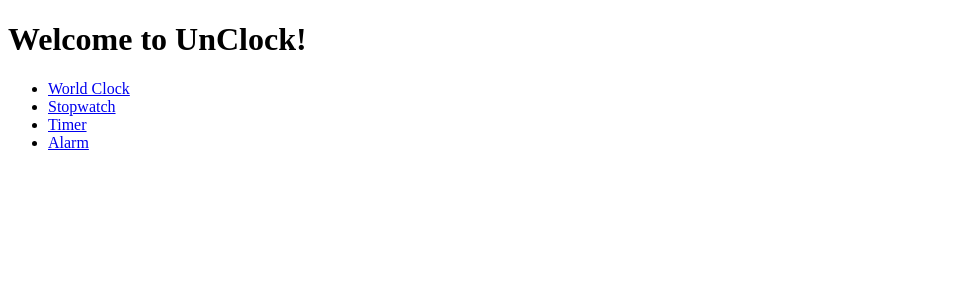
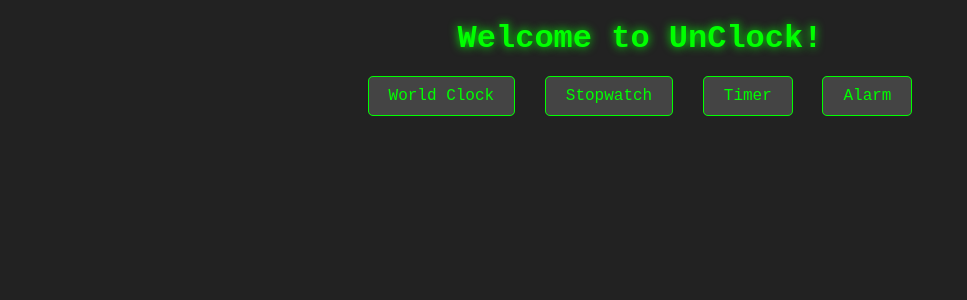
Before and after one commit to neverneeth/unclock-3, a Flask app: page / in a window 1280 px wide. Shown: the top 300 px of the page, without its empty margins (0-967 px from the left). Run offline with Flask 3, Linux system fonts and the light colour scheme.

Commit message:
world_clock_done

```diff
--- a/templates/index.html
+++ b/templates/index.html
@@ -3,10 +3,50 @@
 <head>
     <meta charset="UTF-8">
     <title>UnClock</title>
+    <style>
+        body {
+            font-family: 'Courier New', Courier, monospace;
+            background-color: #222;
+            color: #00FF00;
+            text-align: center;
+            margin: 0;
+            padding: 0;
+        }
+
+        h1.title {
+            margin: 20px 0;
+            text-shadow: 0 0 10px #00FF00;
+        }
+
+        ul.nav {
+            list-style-type: none;
+            padding: 0;
+        }
+
+        ul.nav li {
+            display: inline-block;
+            margin: 10px;
+        }
+
+        ul.nav a {
+            color: #00FF00;
+            text-decoration: none;
+            padding: 10px 20px;
+            border: 1px solid #00FF00;
+            border-radius: 5px;
+            background-color: #444;
+            transition: background-color 0.3s;
+        }
+
+        ul.nav a:hover {
+            background-color: #00FF00;
+            color: #222;
+        }
+    </style>
 </head>
 <body>
-    <h1>Welcome to UnClock!</h1>
-    <ul>
+    <h1 class="title">Welcome to UnClock!</h1>
+    <ul class="nav">
         <li><a href="/world_clock">World Clock</a></li>
         <li><a href="/stopwatch">Stopwatch</a></li>
         <li><a href="/timer">Timer</a></li>
```
Also changed, not shown: templates/world_clock.html (+17 -1 lines).
